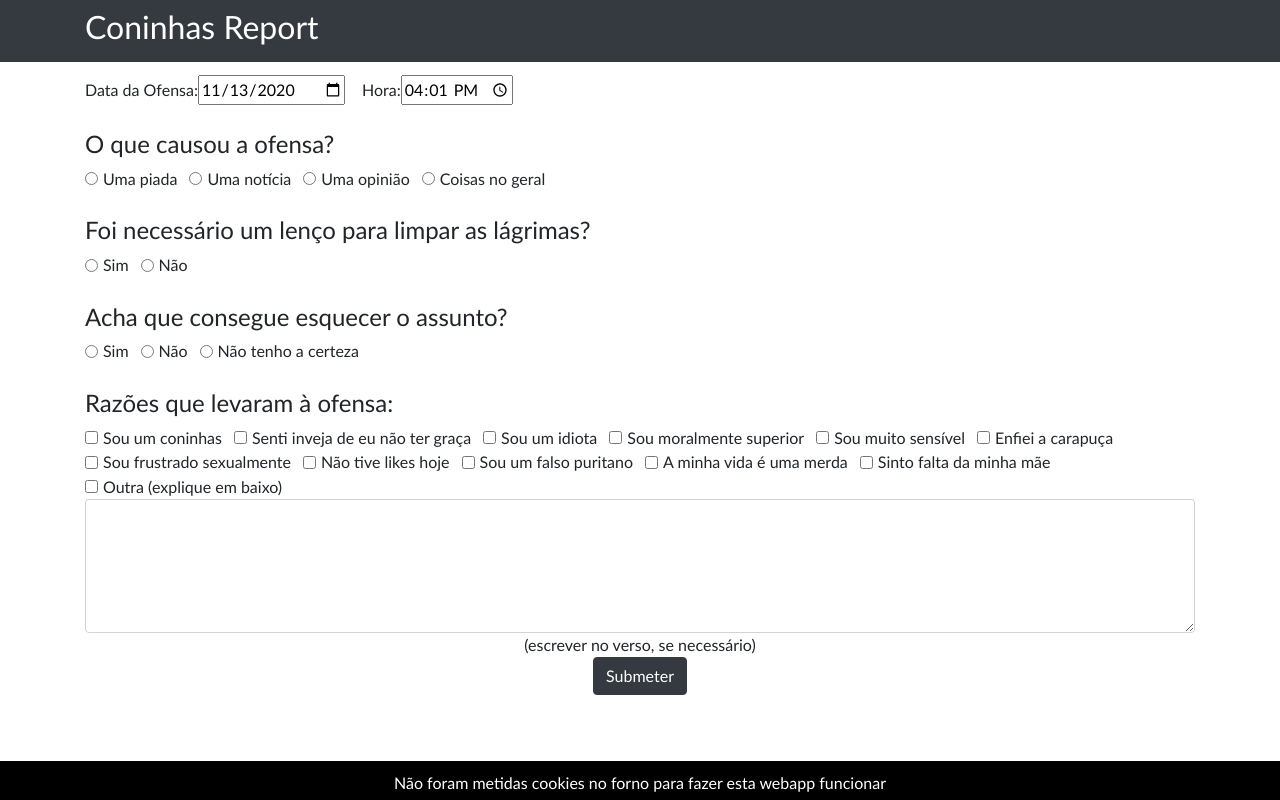
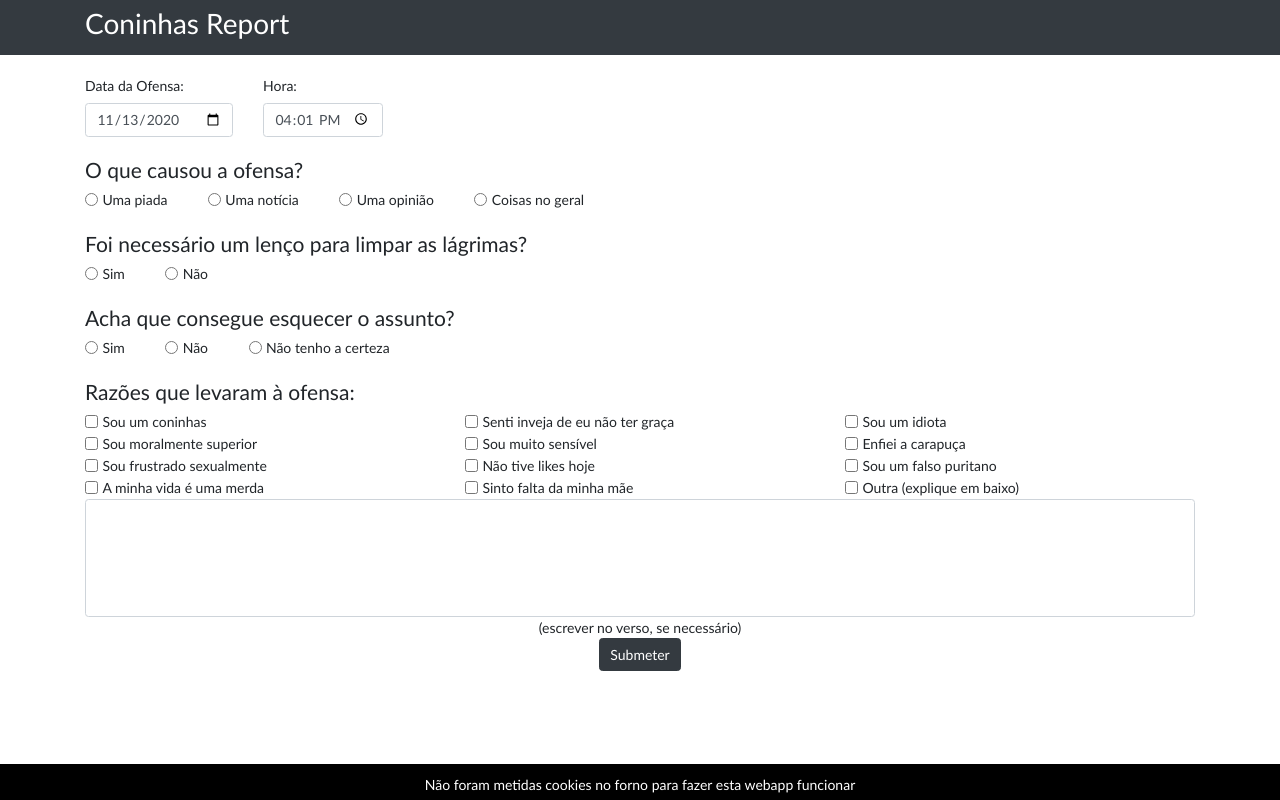
Before and after one commit to zecarlosnunes/coninhas-report, an Angular app: page / in a window 1280 px wide. Built offline with nearby package versions, Linux system fonts and the light colour scheme.

Commit message:
Added css semantic

```diff
--- a/angular.json
+++ b/angular.json
@@ -31,7 +31,7 @@
               "src/assets"
             ],
             "styles": [
-              "src/styles.scss"
+              "src/styles/styles.scss"
             ],
             "scripts": []
           },
@@ -94,7 +94,7 @@
               "src/assets"
             ],
             "styles": [
-              "src/styles.scss"
+              "src/styles/styles.scss"
             ],
             "scripts": []
           }
--- a/package.json
+++ b/package.json
@@ -20,6 +20,7 @@
         "@angular/platform-browser": "~11.0.0",
         "@angular/platform-browser-dynamic": "~11.0.0",
         "@angular/router": "~11.0.0",
+        "bootstrap": "^4.5.3",
         "rxjs": "~6.6.0",
         "tslib": "^2.0.0",
         "zone.js": "~0.10.2"
--- a/src/app/app.component.scss
+++ b/src/app/app.component.scss
@@ -1,12 +1,4 @@
-.noselect {
-  -webkit-touch-callout: none; /* iOS Safari */
-    -webkit-user-select: none; /* Safari */
-     -khtml-user-select: none; /* Konqueror HTML */
-       -moz-user-select: none; /* Old versions of Firefox */
-        -ms-user-select: none; /* Internet Explorer/Edge */
-            user-select: none; /* Non-prefixed version, currently
-                                  supported by Chrome, Edge, Opera and Firefox */
-}
+@import '../styles/styles.scss';
 
 .disclaimer {
   text-align: center;
--- a/src/app/components/coninhas-form/coninhas-form.component.html
+++ b/src/app/components/coninhas-form/coninhas-form.component.html
@@ -1,116 +1,156 @@
-<form [formGroup]="reportForm" (ngSubmit)="onSubmit()">
-  <fieldset>
-    <div>
-      <div class="form-check form-check-inline">
-        <label class="form-check-label" for="date">Data da Ofensa: </label>
-        <input class="form-check-input" id="date" formControlName="date" type="date" />
+<form class="report-form" [formGroup]="reportForm" (ngSubmit)="onSubmit()">
+  <div class="datetime-form">
+    <div class="date-control">
+      <label for="date">Data da Ofensa: </label>
+      <input class="form-control" id="date" formControlName="date" type="date" />
     </div>
-      <div class="form-check form-check-inline">
-        <label class="form-check-label" for="hour">Hora: </label>
-        <input class="form-check-input" id="hour" formControlName="hour" type="time" />
+    <div class="hour-control">
+      <label for="hour">Hora: </label>
+      <input class="form-control" id="hour" formControlName="hour" type="time" />
     </div>
   </div>
-    <div>
-      <h4>O que causou a ofensa?</h4>
-      <div class="form-check form-check-inline">
-        <input class="form-check-input" id="joke" formControlName="offense" type="radio" value="joke" />
-        <label class="form-check-label" for="joke">Uma piada</label>
-      </div>
-      <div class="form-check form-check-inline">
-        <input class="form-check-input" id="news" formControlName="offense" type="radio" value="news" />
-        <label class="form-check-label" for="news">Uma notícia</label>
-      </div>
-      <div class="form-check form-check-inline">
-        <input class="form-check-input" id="opinion" formControlName="offense" type="radio" value="opinion" />
-        <label class="form-check-label" for="opinion">Uma opinião</label>
-      </div>
-      <div class="form-check form-check-inline">
-        <input class="form-check-input" id="stuff" formControlName="offense" type="radio" value="stuff" />
-        <label class="form-check-label" for="stuff">Coisas no geral</label>
+  <div class="offense-form">
+    <h4 class="question">O que causou a ofensa?</h4>
+    <div class="option">
+      <div class="option-inline">
+        <input id="joke" formControlName="offense" type="radio" value="joke" />
+        <label for="joke">Uma piada</label>
       </div>
     </div>
-    <div>
-      <h4>Foi necessário um lenço para limpar as lágrimas?</h4>
-      <div class="form-check form-check-inline">
-        <input class="form-check-input" id="tearsyes" formControlName="tears" type="radio" value="yes" />
-        <label class="form-check-label" for="tearsyes">Sim</label>
-      </div>
-      <div class="form-check form-check-inline">
-        <input class="form-check-input" id="tearsno" formControlName="tears" type="radio" value="no" />
-        <label class="form-check-label" for="tearsno">Não</label>
+    <div class="option">
+      <div class="option-inline">
+        <input id="news" formControlName="offense" type="radio" value="news" />
+        <label for="news">Uma notícia</label>
       </div>
     </div>
-    <div>
-      <h4>Acha que consegue esquecer o assunto?</h4>
-      <div class="form-check form-check-inline">
-        <input class="form-check-input" id="tearsyes" formControlName="forget" type="radio" value="yes" />
-        <label class="form-check-label" for="tearsyes">Sim</label>
-      </div>
-      <div class="form-check form-check-inline">
-        <input class="form-check-input" id="tearsno" formControlName="forget" type="radio" value="no" />
-        <label class="form-check-label" for="tearsno">Não</label>
-      </div>
-      <div class="form-check form-check-inline">
-        <input class="form-check-input" id="tearsnotsure" formControlName="forget" type="radio" value="not_sure" />
-        <label class="form-check-label" for="tearsnotsure">Não tenho a certeza</label>
+    <div class="option">
+      <div class="option-inline">
+        <input id="opinion" formControlName="offense" type="radio" value="opinion" />
+        <label for="opinion">Uma opinião</label>
       </div>
     </div>
-    <div formGroupName="reasons">
-      <h4>Razões que levaram à ofensa:</h4>
-      <div class="form-check form-check-inline">
-        <input class="form-check-input" id="pussy" formControlName="pussy" type="checkbox" />
-        <label class="form-check-label" for="pussy">Sou um coninhas</label>
+    <div class="option">
+      <div class="option-inline">
+        <input id="stuff" formControlName="offense" type="radio" value="stuff" />
+        <label for="stuff">Coisas no geral</label>
       </div>
-      <div class="form-check form-check-inline">
-        <input class="form-check-input" id="envy" formControlName="envy" type="checkbox" />
-        <label class="form-check-label" for="envy">Senti inveja de eu não ter graça</label>
     </div>
-      <div class="form-check form-check-inline">
-        <input class="form-check-input" id="idiot" formControlName="idiot" type="checkbox" />
-        <label class="form-check-label" for="idiot">Sou um idiota</label>
   </div>
-      <div class="form-check form-check-inline">
-        <input class="form-check-input" id="moral_superior" formControlName="moral_superior" type="checkbox" />
-        <label class="form-check-label" for="moral_superior">Sou moralmente superior</label>
+  <div class="cry-form">
+    <h4 class="question">Foi necessário um lenço para limpar as lágrimas?</h4>
+    <div class="option">
+      <div class="option-inline">
+        <input id="tearsyes" formControlName="tears" type="radio" value="yes" />
+        <label for="tearsyes">Sim</label>
       </div>
-      <div class="form-check form-check-inline">
-        <input class="form-check-input" id="sensible" formControlName="sensible" type="checkbox" />
-        <label class="form-check-label" for="sensible">Sou muito sensível</label>
     </div>
-      <div class="form-check form-check-inline">
-        <input class="form-check-input" id="blah" formControlName="blah" type="checkbox" />
-        <label class="form-check-label" for="blah">Enfiei a carapuça</label>
+    <div class="option">
+      <div class="option-inline">
+        <input id="tearsno" formControlName="tears" type="radio" value="no" />
+        <label for="tearsno">Não</label>
       </div>
-      <div class="form-check form-check-inline">
-        <input class="form-check-input" id="sexualy_frustrated" formControlName="sexualy_frustrated" type="checkbox" />
-        <label class="form-check-label" for="sexualy_frustrated">Sou frustrado sexualmente</label>
     </div>
-      <div class="form-check form-check-inline">
-        <input class="form-check-input" id="no_likes" formControlName="no_likes" type="checkbox" />
-        <label class="form-check-label" for="no_likes">Não tive likes hoje</label>
   </div>
-      <div class="form-check form-check-inline">
-        <input class="form-check-input" id="puritane" formControlName="puritane" type="checkbox" />
-        <label class="form-check-label" for="puritane">Sou um falso puritano</label>
+  <div class="forget-form">
+    <h4 class="question">Acha que consegue esquecer o assunto?</h4>
+    <div class="option">
+      <div class="option-inline">
+        <input id="forgetyes" formControlName="forget" type="radio" value="yes" />
+        <label for="forgetyes">Sim</label>
       </div>
-      <div class="form-check form-check-inline">
-        <input class="form-check-input" id="shitty_life" formControlName="shitty_life" type="checkbox" />
-        <label class="form-check-label" for="shitty_life">A minha vida é uma merda</label>
     </div>
-      <div class="form-check form-check-inline">
-        <input class="form-check-input" id="miss_mom" formControlName="miss_mom" type="checkbox" />
-        <label class="form-check-label" for="miss_mom">Sinto falta da minha mãe</label>
+    <div class="option">
+      <div class="option-inline">
+        <input id="forgetno" formControlName="forget" type="radio" value="no" />
+        <label for="forgetno">Não</label>
       </div>
-      <div class="form-check form-check-inline">
-        <input class="form-check-input" id="another" formControlName="another" type="checkbox" />
-        <label class="form-check-label" for="another">Outra (explique em baixo)</label>
     </div>
-      <div>
+    <div class="option">
+      <div class="option-inline">
+        <input id="forgetnotsure" formControlName="forget" type="radio" value="not_sure" />
+        <label for="forgetnotsure">Não tenho a certeza</label>
+      </div>
+    </div>
+  </div>
+  <div class="reason-form" formGroupName="reasons">
+    <h4 class="question">Razões que levaram à ofensa:</h4>
+    <div class="option">
+      <div class="option-inline">
+        <input id="pussy" formControlName="pussy" type="checkbox" />
+        <label for="pussy">Sou um coninhas</label>
+      </div>
+    </div>
+    <div class="option">
+      <div class="option-inline">
+        <input id="envy" formControlName="envy" type="checkbox" />
+        <label for="envy">Senti inveja de eu não ter graça</label>
+      </div>
+    </div>
+    <div class="option">
+      <div class="option-inline">
+        <input id="idiot" formControlName="idiot" type="checkbox" />
+        <label for="idiot">Sou um idiota</label>
+      </div>
+    </div>
+    <div class="option">
+      <div class="option-inline">
+        <input id="moral_superior" formControlName="moral_superior" type="checkbox" />
+        <label for="moral_superior">Sou moralmente superior</label>
+      </div>
+    </div>
+    <div class="option">
+      <div class="option-inline">
+        <input id="sensible" formControlName="sensible" type="checkbox" />
+        <label for="sensible">Sou muito sensível</label>
+      </div>
+    </div>
+    <div class="option">
+      <div class="option-inline">
+        <input id="blah" formControlName="blah" type="checkbox" />
+        <label for="blah">Enfiei a carapuça</label>
+      </div>
+    </div>
+    <div class="option">
+      <div class="option-inline">
+        <input id="sexualy_frustrated" formControlName="sexualy_frustrated" type="checkbox" />
+        <label for="sexualy_frustrated">Sou frustrado sexualmente</label>
+      </div>
+    </div>
+    <div class="option">
+      <div class="option-inline">
+        <input id="no_likes" formControlName="no_likes" type="checkbox" />
+        <label for="no_likes">Não tive likes hoje</label>
+      </div>
+    </div>
+    <div class="option">
+      <div class="option-inline">
+        <input id="puritane" formControlName="puritane" type="checkbox" />
+        <label for="puritane">Sou um falso puritano</label>
+      </div>
+    </div>
+    <div class="option">
+      <div class="option-inline">
+        <input id="shitty_life" formControlName="shitty_life" type="checkbox" />
+        <label for="shitty_life">A minha vida é uma merda</label>
+      </div>
+    </div>
+    <div class="option">
+      <div class="option-inline">
+        <input id="miss_mom" formControlName="miss_mom" type="checkbox" />
+        <label for="miss_mom">Sinto falta da minha mãe</label>
+      </div>
+    </div>
+    <div class="option">
+      <div class="option-inline">
+        <input id="another" formControlName="another" type="checkbox" />
+        <label for="another">Outra (explique em baixo)</label>
+      </div>
+    </div>
+    <div class="option">
       <textarea class="form-control" rows="5"></textarea>
     </div>
   </div>
-  </fieldset>
-  <div class="disclaimer">
+  <div class="form-footer">
     <div>(escrever no verso, se necessário)</div>
     <button type="submit" class="btn btn-dark">Submeter</button>
   </div>
--- a/src/app/components/coninhas-form/coninhas-form.component.scss
+++ b/src/app/components/coninhas-form/coninhas-form.component.scss
@@ -1,7 +1,64 @@
-.disclaimer {
+@import '../../../styles/styles.scss';
+
+.form-footer {
+  @extend .text-center;
   margin-bottom: 100px;
 }
 
-h4{
-  padding-top: 25px;
+h4 {
+  padding-top: 20px;
 }
+
+.report-form {
+
+  .datetime-form,
+  .offense-form,
+  .cry-form,
+  .forget-form,
+  .reason-form {
+    @extend .row;
+
+    .date-control,
+    .hour-control {
+      @extend .col-auto;
+
+      input {
+        @extend .form-control;
+      }
+    }
+
+    .question {
+      @extend .col-12;
+    }
+
+    .option {
+      @extend .col-auto;
+
+      .option-inline {
+        @extend .form-check;
+        @extend .form-check-inline;
+
+        label {
+          @extend .form-check-label;
+        }
+
+        input[type="checkbox"],
+        input[type="radio"] {
+          @extend .form-check-input;
+        }
+      }
+    }
+  }
+
+  .reason-form {
+    .option {
+      @extend .col-12;
+      @extend .col-sm-6;
+      @extend .col-md-6;
+      @extend .col-lg-4;
+      &:last-child {
+        @extend .col-12;
+      }
+    }
+  }
+}
--- a/src/index.html
+++ b/src/index.html
@@ -6,8 +6,6 @@
   <base href="/">
   <meta name="viewport" content="width=device-width, initial-scale=1">
   <link rel="icon" type="image/x-icon" href="favicon.ico">
-
-  <link rel="stylesheet" href="https://stackpath.bootstrapcdn.com/bootstrap/4.5.2/css/bootstrap.min.css">
 </head>
 <body class="container">
   <app-root></app-root>
--- /dev/null
+++ b/src/styles/bootstrap.scss
@@ -0,0 +1,2 @@
+// review this to try to minimize the package
+@import '../../node_modules/bootstrap/scss/bootstrap.scss';
--- a/src/styles.scss
+++ b/src/styles/styles.scss
@@ -1,6 +1,9 @@
 /* You can add global styles to this file, and also import other style files */
+@import 'bootstrap.scss';
+
 *{
   font-family: "Trebuchet MS", Helvetica, sans-serif;
+  font-size: 14px;
 }
 
 .noselect {
@@ -18,7 +21,7 @@
   text-align: center;
 }
 
-// textarea
-// {
-//   width:100%;
-// }
+textarea
+{
+  resize: none !important;
+}
```
Also changed, not shown: 1 other file (tests, documents, lock files or other folders). Lines whose indentation alone changed are shown as unchanged.
